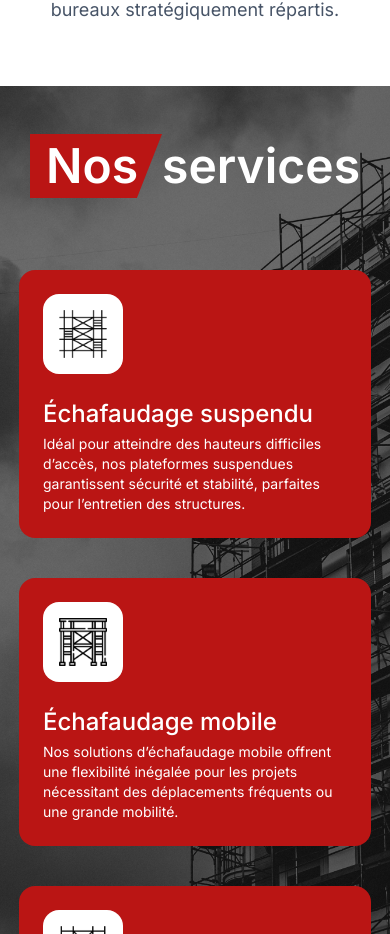
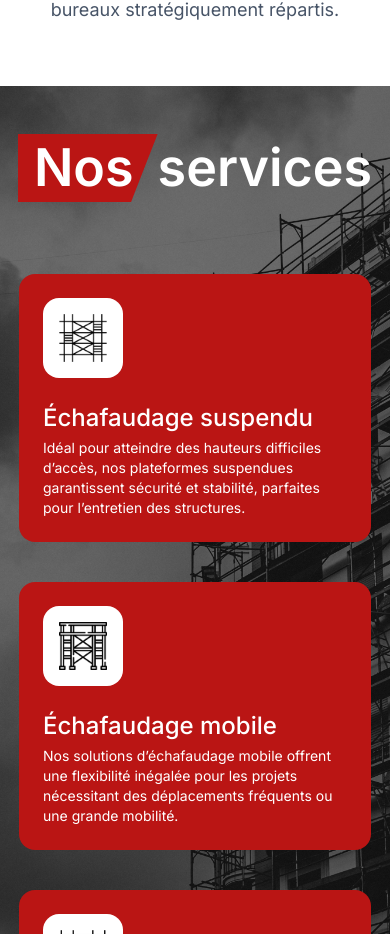
Before and after one commit to alaagonovo/echafauFrance, a Next.js app: page / in a window 390 px wide. Shown: the part 5134-6068 px from the top of the page. Built offline with nearby package versions, Linux system fonts and the light colour scheme.

Commit message:
update font size

```diff
--- a/src/components/sections/ourservices/styles.module.css
+++ b/src/components/sections/ourservices/styles.module.css
@@ -1,5 +1,5 @@
-@media(max-width:440px){
-  .title{
-    font-size: 48px;
+@media (max-width: 440px) {
+  .title {
+    font-size: 52px;
   }
 }
```
